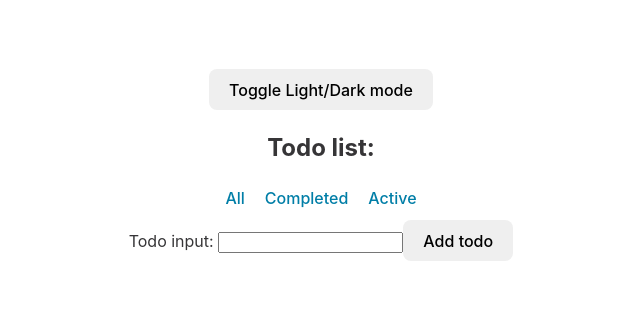
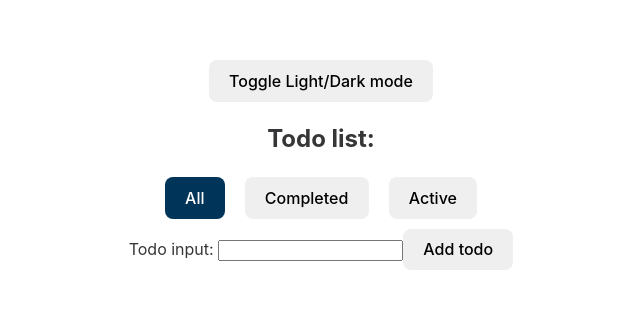
Before and after one commit to BennettDixon/todos-vite-rtk, a React (Vite) app: page / in a window 1280 px wide. Shown: the part 235-544 px from the top of the page, without its empty margins (319-959 px from the left). Built offline with nearby package versions, Linux system fonts and the light colour scheme.

Commit message:
feat: simple transient prop usage for styling filter buttons

```diff
--- a/src/features/filter/filterSlice.ts
+++ b/src/features/filter/filterSlice.ts
@@ -2,7 +2,7 @@ import { createSelector, createSlice, PayloadAction } from "@reduxjs/toolkit"
 import { Todo, TodoState } from "../todos/todosSlice"
 import { RootState } from "../../app/store"
 
-export enum Filter {
+export enum FilterEnum {
     All = 'ALL',
     Completed = 'COMPLETED',
     Active = 'ACTIVE'
@@ -13,14 +13,14 @@ export const filterTodos = (todoState: TodoState, filter: FilterState): Todo[] =
     const todos = Object.values(todoState.todos)
     return todos.filter(t => {
         switch (filter.filter) {
-            case Filter.All:
+            case FilterEnum.All:
                 return t
-            case Filter.Completed:
+            case FilterEnum.Completed:
                 if (t.completed) {
                     return t
                 }
                 break
-            case Filter.Active:
+            case FilterEnum.Active:
                 if (!t.completed) {
                     return t
                 }
@@ -38,18 +38,18 @@ export const memoizedFilterTodos = createSelector(
 
 // make an object incase we want to make more complex filtering in the future
 export interface FilterState {
-    filter: Filter
+    filter: FilterEnum
 }
 
 const initialState: FilterState = {
-    filter: Filter.All
+    filter: FilterEnum.All
 }
 
 const filterSlice = createSlice({
     name: 'filter',
     initialState,
     reducers: {
-        filterChanged: (state, action: PayloadAction<Filter>) => {
+        filterChanged: (state, action: PayloadAction<FilterEnum>) => {
             state.filter = action.payload
         }
     }
--- a/src/features/themes/dark.ts
+++ b/src/features/themes/dark.ts
@@ -7,5 +7,6 @@ export const darkTheme: ITheme = {
     background: '#999',
     primary: '#003f88',
     primaryActive: '#00296b',
-    primaryHighlight: '#00509d'
+    primaryHighlight: '#00509d',
+    neutral10: '#fff'
 }
--- a/src/features/themes/light.ts
+++ b/src/features/themes/light.ts
@@ -7,5 +7,6 @@ export const lightTheme: ITheme = {
     background: '#FFF',
     primary: '#007ea7',
     primaryActive: '#003459',
-    primaryHighlight: '#00a8e8'
+    primaryHighlight: '#00a8e8',
+    neutral10: '#FFF'
 }
--- a/src/features/themes/themeSlice.ts
+++ b/src/features/themes/themeSlice.ts
@@ -10,14 +10,17 @@ export enum StyleTheme {
     dark = 'DARK'
 }
 
-interface StyleThemeState {
+export interface StyleThemeState {
     theme: StyleTheme
 }
 
 let startingTheme: StyleTheme = StyleTheme.light
 // start in dark mode instead
-if (window.matchMedia && window.matchMedia('(prefers-color-scheme: dark)').matches) {
-    startingTheme = StyleTheme.dark
+// check for window (ignore in jest)
+if (typeof window !== 'undefined') {
+    if (window.matchMedia && window.matchMedia('(prefers-color-scheme: dark)').matches) {
+        startingTheme = StyleTheme.dark
+    }
 }
 
 const initialState: StyleThemeState = {
--- a/src/features/todos/TodoList/TodosList.tsx
+++ b/src/features/todos/TodoList/TodosList.tsx
@@ -1,12 +1,13 @@
-import { useSelector } from "react-redux";
 import { useAppSelector, useAppDispatch } from "../../../app/hooks";
-import { Filter, filterChanged, memoizedFilterTodos } from "../../filter/filterSlice";
+import { RootState } from "../../../app/store";
+import { FilterEnum, filterChanged, memoizedFilterTodos } from "../../filter/filterSlice";
 import { TodoComponent } from "../TodoComponent/TodoComponent";
 import { Todo, todoAdded } from "../todosSlice";
 import * as S from './styles'
 
 export const TodosList = (props) => {
-    const filteredTodos: Todo[] = useSelector(memoizedFilterTodos)
+    const filteredTodos: Todo[] = useAppSelector(memoizedFilterTodos)
+    const activeFilter: FilterEnum = useAppSelector((state: RootState) => state.filter.filter)
     const dispatch = useAppDispatch()
 
     function handleSubmit(e) {
@@ -22,27 +23,27 @@ export const TodosList = (props) => {
         }
         form.reset()
     }
-
+    console.log("activeFilter: ", activeFilter)
     return (
         <S.PrimaryContainer>
             <h2>Todo list: </h2>
 
             <S.FilterContainer>
                 <S.Filter
-                    href="#"
-                    onClick={() => dispatch(filterChanged(Filter.All))}
+                    onClick={() => dispatch(filterChanged(FilterEnum.All))}
+                    $isActive={activeFilter === FilterEnum.All}
                 >
                     All
                 </S.Filter>
                 <S.Filter
-                    href="#"
-                    onClick={() => dispatch(filterChanged(Filter.Completed))}
+                    onClick={() => dispatch(filterChanged(FilterEnum.Completed))}
+                    $isActive={activeFilter === FilterEnum.Completed}
                 >
                     Completed
                 </S.Filter>
                 <S.Filter
-                    href="#"
-                    onClick={() => dispatch(filterChanged(Filter.Active))}
+                    onClick={() => dispatch(filterChanged(FilterEnum.Active))}
+                    $isActive={activeFilter === FilterEnum.Active}
                 >
                     Active
                 </S.Filter>
@@ -51,8 +52,6 @@ export const TodosList = (props) => {
             {filteredTodos.map((v) => {
                 return <TodoComponent key={`todo-${v.id}`} todo={v} />
             })}
-
-
 
             <form onSubmit={handleSubmit}>
                 <label>
--- a/src/features/todos/TodoList/styles.tsx
+++ b/src/features/todos/TodoList/styles.tsx
@@ -11,6 +11,7 @@ export const FilterContainer = styled.div`
     margin: 10px 0;
 `
 
-export const Filter = styled.a`
+export const Filter = styled.button`
+    ${({$isActive, theme}) => $isActive ? `background: ${theme.primaryActive}; color: ${theme.neutral10};` : ''}
     margin: 0 10px;
 `
```
Also changed, not shown: 1 other file (tests, documents, lock files or other folders).
